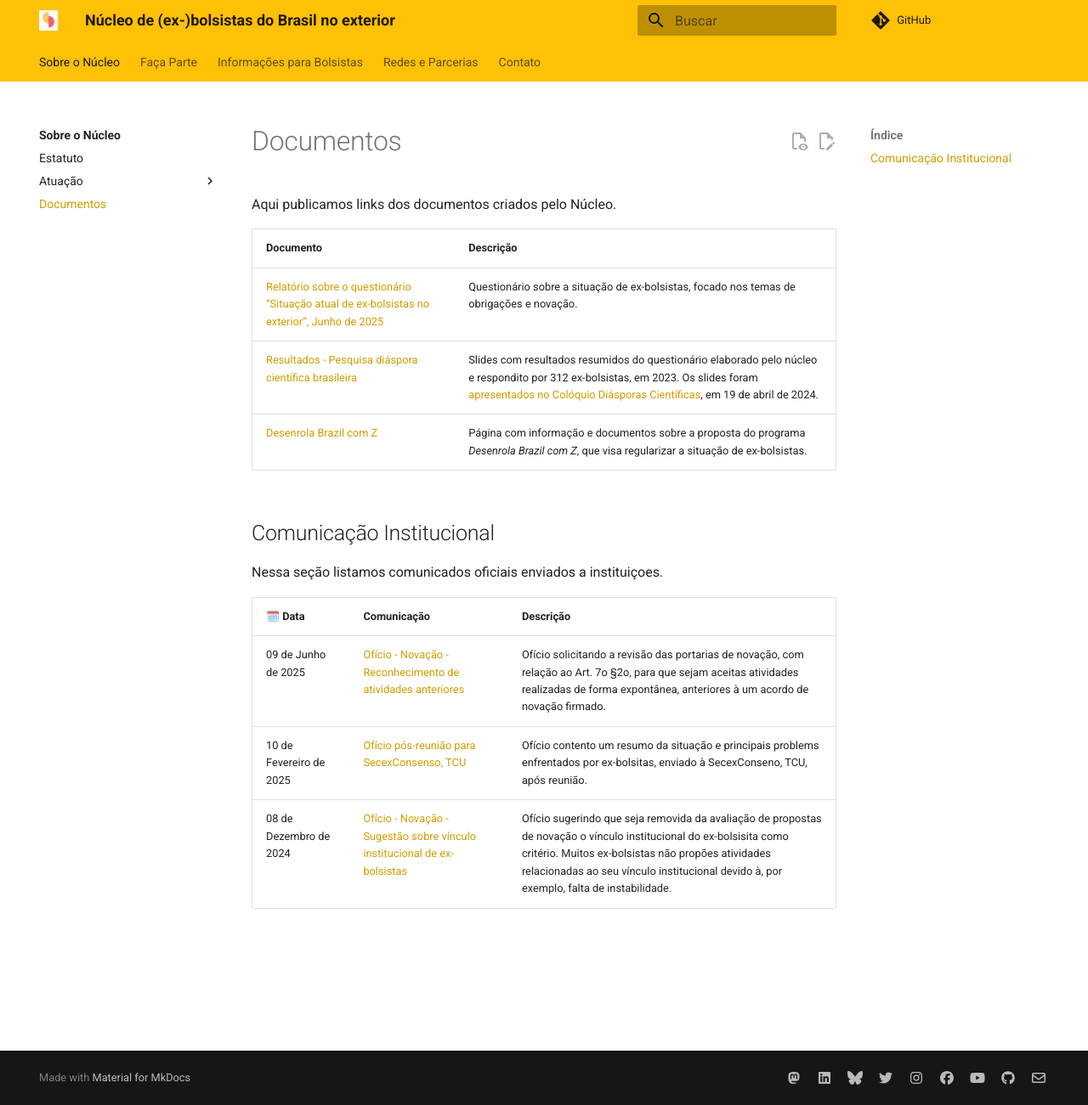
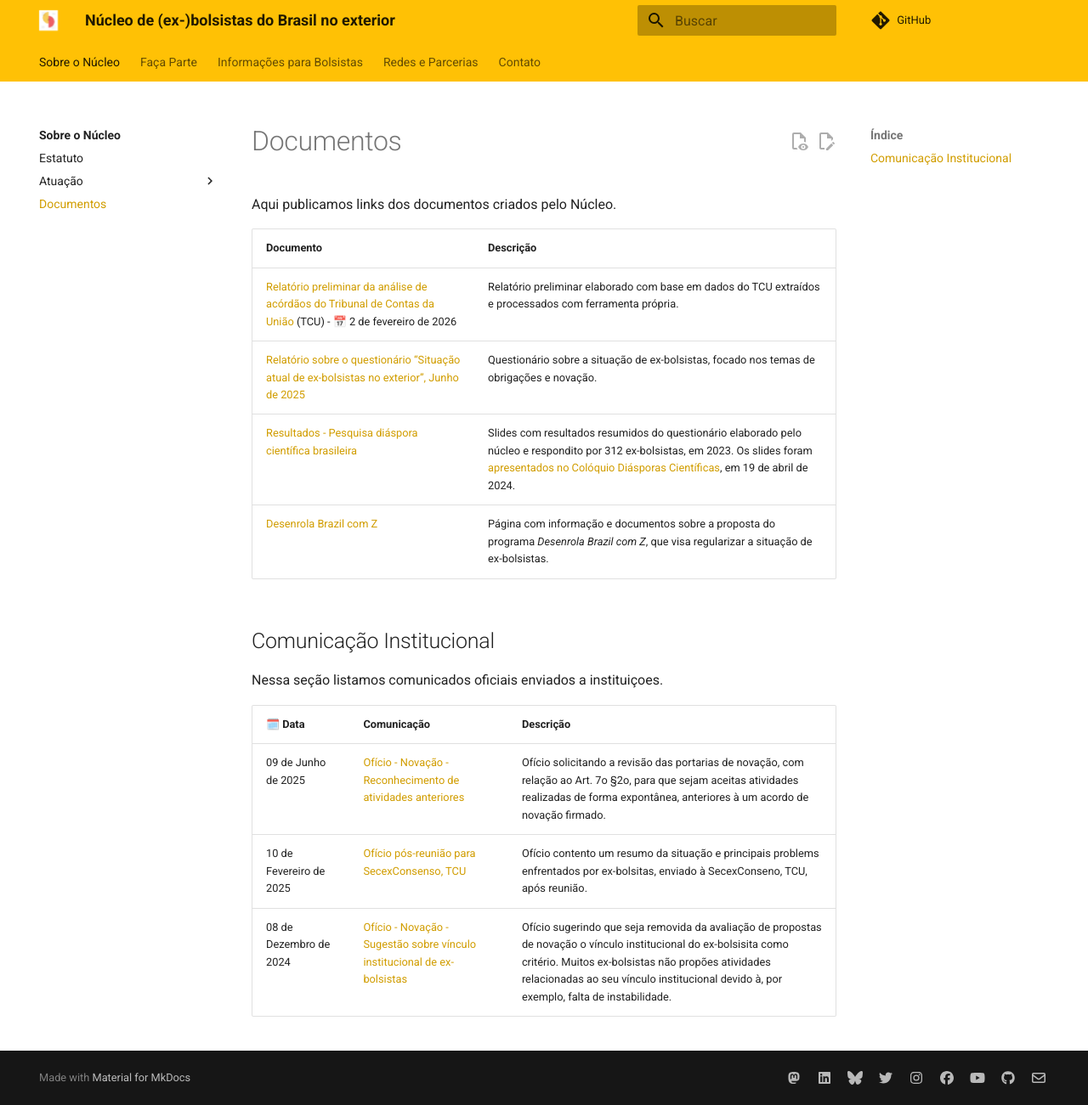
Before and after one commit to exbolsistas/exbolsistas.github.io, an MkDocs documentation site: the page built from docs/documentos.md, in a window 1280 px wide and 1301 px high. Shown: the whole window at 85% size. Built offline with MkDocs 1.6.1 and Material for MkDocs 9.7.7, drawn with Linux system fonts in a browser that asks for light colours; comment, search, counter and statistics services are not loaded.

Commit message:
docs: Adicionado relatório preliminar de acórdãos do TCU

```diff
--- a/docs/documentos.md
+++ b/docs/documentos.md
@@ -2,12 +2,14 @@
 
 Aqui publicamos links dos documentos criados pelo Núcleo.
 
-| Documento                                                                                    | Descrição                                                                                                                                                                                                   |
-| -------------------------------------------------------------------------------------------- | ----------------------------------------------------------------------------------------------------------------------------------------------------------------------------------------------------------- |
-| [Relatório sobre o questionário “Situação atual de ex-bolsistas no exterior”, Junho de 2025] | Questionário sobre a situação de ex-bolsistas, focado nos temas de obrigações e novação.                                                                                                                    |
-| [Resultados - Pesquisa diáspora científica brasileira]                                       | Slides com resultados resumidos do questionário elaborado pelo núcleo e respondito por 312 ex-bolsistas, em 2023. Os slides foram [apresentados no Colóquio Diásporas Científicas], em 19 de abril de 2024. |
-| [Desenrola Brazil com Z](desenrola-brazil.md)                                                | Página com informação e documentos sobre a proposta do programa _Desenrola Brazil com Z_, que visa regularizar a situação de ex-bolsistas.                                                                  |
+| Documento                                                                                                       | Descrição                                                                                                                                                                                                   |
+| --------------------------------------------------------------------------------------------------------------- | ----------------------------------------------------------------------------------------------------------------------------------------------------------------------------------------------------------- |
+| [Relatório preliminar da análise de acórdãos do Tribunal de Contas da União] (TCU) - 📅 2 de fevereiro de 2026 | Relatório preliminar elaborado com base em dados do TCU extraídos e processados com ferramenta própria.                                                                                                     |
+| [Relatório sobre o questionário “Situação atual de ex-bolsistas no exterior”, Junho de 2025]                    | Questionário sobre a situação de ex-bolsistas, focado nos temas de obrigações e novação.                                                                                                                    |
+| [Resultados - Pesquisa diáspora científica brasileira]                                                          | Slides com resultados resumidos do questionário elaborado pelo núcleo e respondito por 312 ex-bolsistas, em 2023. Os slides foram [apresentados no Colóquio Diásporas Científicas], em 19 de abril de 2024. |
+| [Desenrola Brazil com Z](desenrola-brazil.md)                                                                   | Página com informação e documentos sobre a proposta do programa _Desenrola Brazil com Z_, que visa regularizar a situação de ex-bolsistas.                                                                  |
 
+[Relatório preliminar da análise de acórdãos do Tribunal de Contas da União]: https://drive.google.com/file/d/138g-saLjU1JzPQEDr1H5pl16wrJmUPGq
 [Relatório sobre o questionário “Situação atual de ex-bolsistas no exterior”, Junho de 2025]: https://drive.google.com/file/d/1085fSQYUgxOyVLSKeL7fAYxIHe-YKWcL/view
 [Resultados - Pesquisa diáspora científica brasileira]: https://docs.google.com/presentation/d/1YXvr72-dw7yfw4MhixeojPxoOyvx_how
 [apresentados no Colóquio Diásporas Científicas]: https://www.youtube.com/live/lVn7A71D1jw?si=vxOadccNiRKt21mB&t=1558
```
